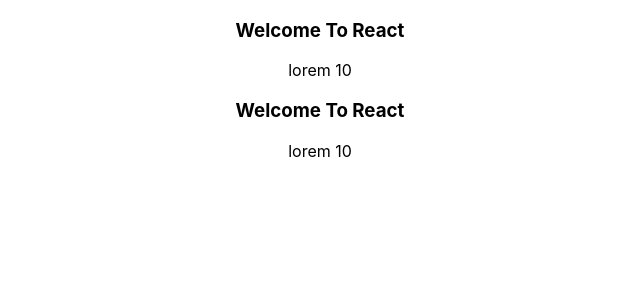
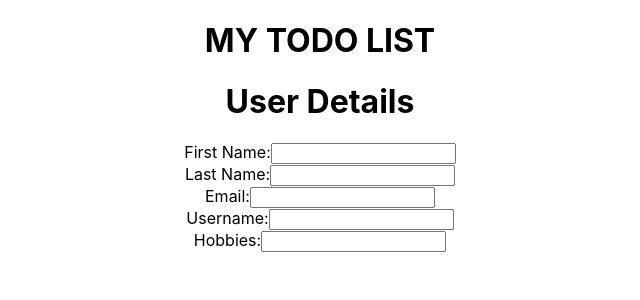
Before and after one commit to EvalyneMueke/Todo-List, a React (Create React App) app: page / in a window 1280 px wide. Shown: the top 300 px of the page, without its empty margins (320-960 px from the left). Built offline with nearby package versions, Linux system fonts and the light colour scheme.

Commit message:
Created A class based Component to house info of a user

```diff
--- /dev/null
+++ b/src/component/user.js
@@ -0,0 +1,68 @@
+import React from 'react';
+//In React, constructors are mainly used for two purposes:
+//It used for initializing the local state of the component by assigning an object to this. state.
+//It used for binding event handler methods that occur in your component.
+//Binding => is an inbuilt method in React that is used to pass the data as an argument to the function of a class based component
+//Super() it is used to call the constructor of the parent class
+
+class User extends React.Component {
+    constructor(props) {
+      super(props);
+      this.state = {
+        firstName: '',
+        lastName: '',
+        email: '',
+        username: '',
+        hobbies: []
+      };
+    }
+    render() {
+      return (
+        <div>
+            <h1>MY TODO LIST</h1>
+          <h1>User Details</h1>
+          <div>
+            <label>First Name:</label>
+            <input
+              type="text"
+              value={this.state.firstName}
+              onChange={event => this.setState({ firstName: event.target.value })}
+            />
+          </div>
+          <div>
+            <label>Last Name:</label>
+            <input
+              type="text"
+              value={this.state.lastName}
+              onChange={event => this.setState({ lastName: event.target.value })}
+            />
+          </div>
+          <div>
+            <label>Email:</label>
+            <input
+              type="text"
+              value={this.state.email}
+              onChange={event => this.setState({ email: event.target.value })}
+            />
+          </div>
+          <div>
+            <label>Username:</label>
+            <input
+              type="text"
+              value={this.state.username}
+              onChange={event => this.setState({ username: event.target.value })}
+            />
+          </div>
+          <div>
+            <label>Hobbies:</label>
+            <input
+              type="text"
+              value={this.state.hobbies}
+              onChange={event => this.setState({ hobbies: event.target.value })}
+            />
+          </div>
+        </div>
+      );
+    }
+  }
+  export default User;
--- a/src/views/home.js
+++ b/src/views/home.js
@@ -1,9 +1,12 @@
 import TodoList from'../component/Todos-list';
+import User from "../component/user"
+
 
 function Home(){
     return(
         <div>
-            <TodoList />
+
+            <User/>
         </div>
     )
 }
```
